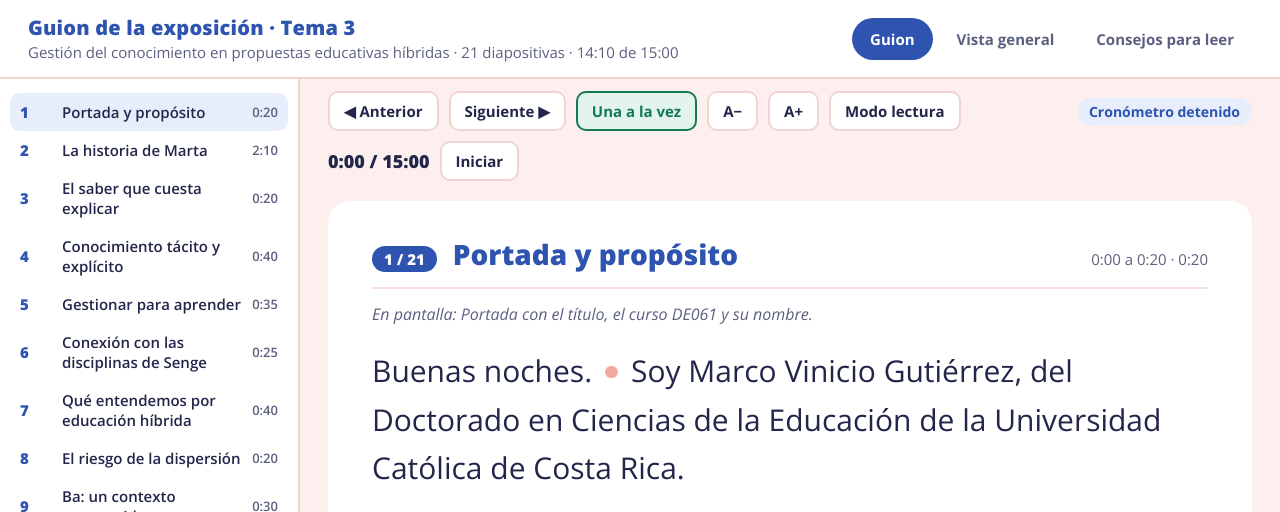
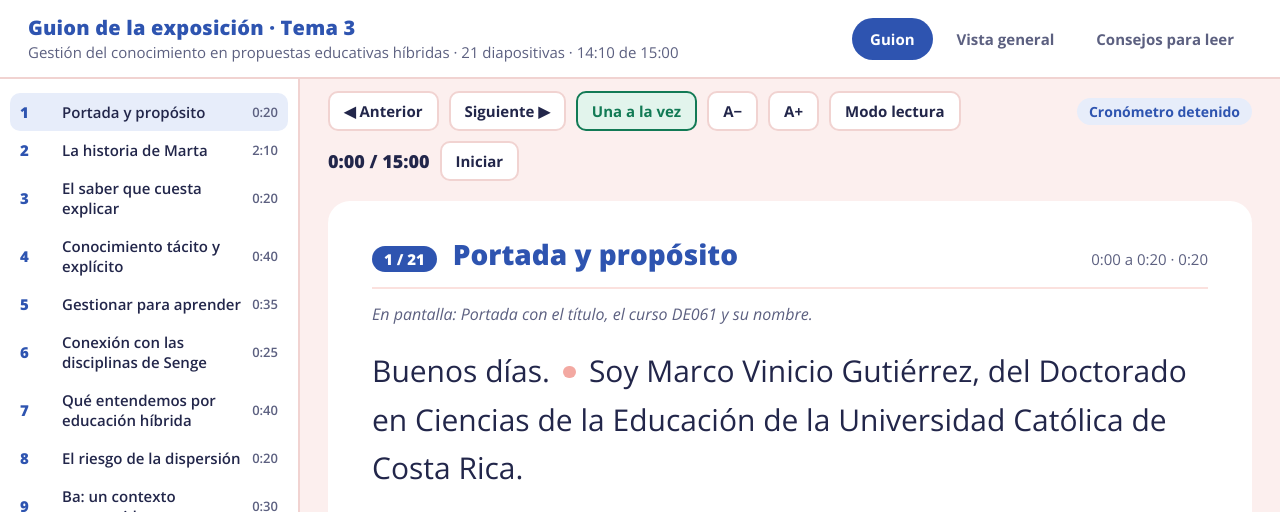
Before and after one commit to marcovgm27-cloud/paginatec, a plain HTML site: page de061-tema3/guion.html in a window 1280 px wide. Shown: the top 512 px of the page. Drawn offline with nearby package versions, Linux system fonts and the light colour scheme.

Commit message:
DE061 tema 3: saludo del guion cambiado a «Buenos días»
Co-Authored-By: Claude Opus 5.5 <noreply@anthropic.com>
Claude-Session: https://claude.ai/code/session_017SWSTWjHkewUnuU2QsJr2v

```diff
--- a/de061-tema3/guion.html
+++ b/de061-tema3/guion.html
@@ -152,7 +152,7 @@ tr:hover td{background:var(--pink-soft);cursor:pointer}
 /* Formato del texto: **palabra** = ancla en azul · " / " = pausa breve · líneas que empiezan con ">" = acción (no se lee) */
 const S=[
 {t:'Portada y propósito',d:20,see:'Portada con el título, el curso DE061 y su nombre.',k:'Presentarse y anunciar el tema.',
- txt:`Buenas noches. / Soy Marco Vinicio Gutiérrez, del Doctorado en Ciencias de la Educación de la Universidad Católica de Costa Rica.
+ txt:`Buenos días. / Soy Marco Vinicio Gutiérrez, del Doctorado en Ciencias de la Educación de la Universidad Católica de Costa Rica.
 Hoy quiero conversar con ustedes sobre la **gestión del conocimiento en propuestas educativas híbridas**, / y sobre algunas estrategias para construir **organizaciones educativas inteligentes**. / Como caso de aplicación, / tomo los **cursos bimodales del Tecnológico de Costa Rica**.
 Y para entender el problema, / quiero empezar con una historia.`},
 {t:'La historia de Marta',d:130,see:'Video «Lo que se fue con la profesora Marta».',k:'Daniel recibió archivos, pero no la experiencia de Marta.',
```
